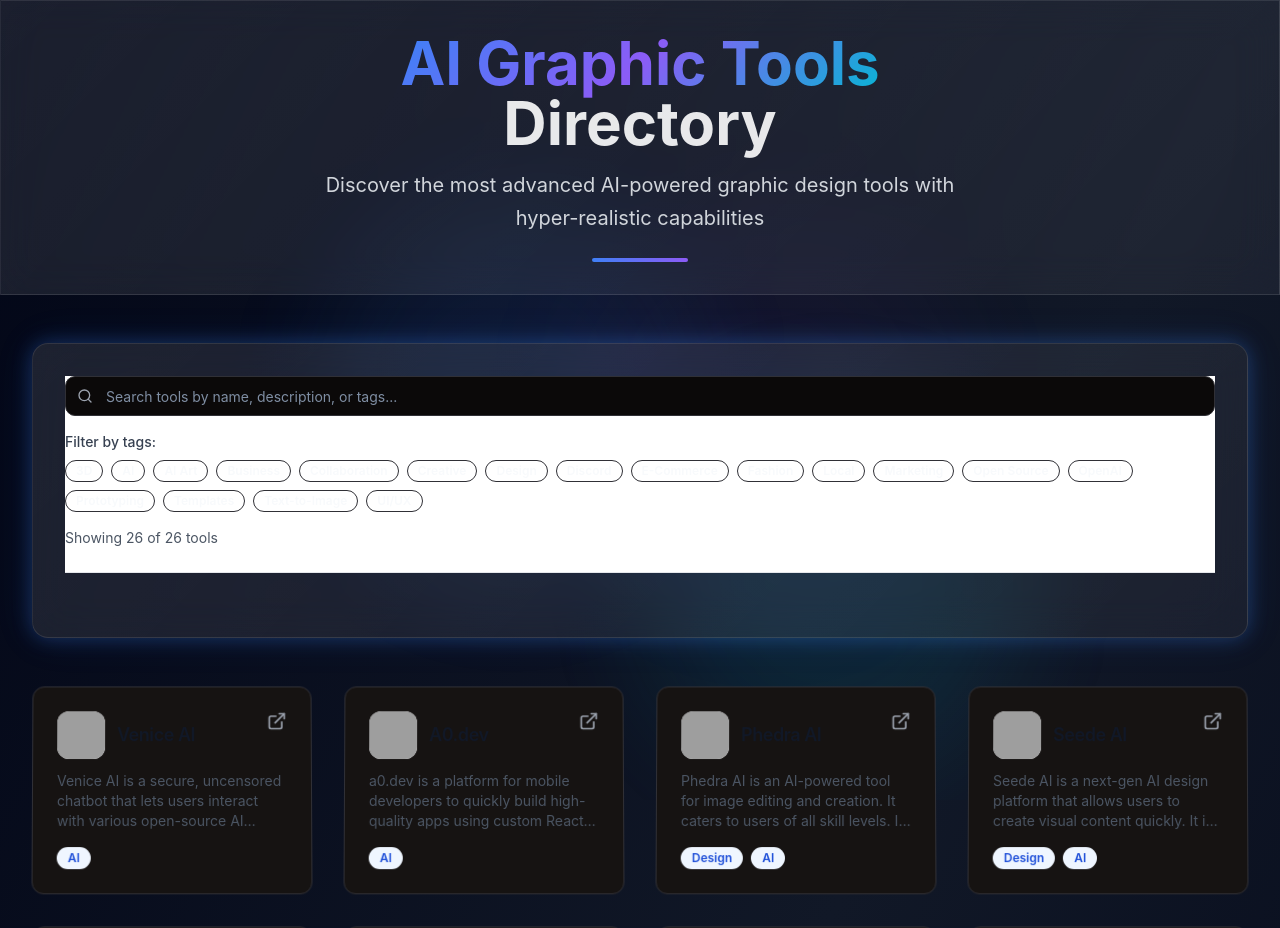
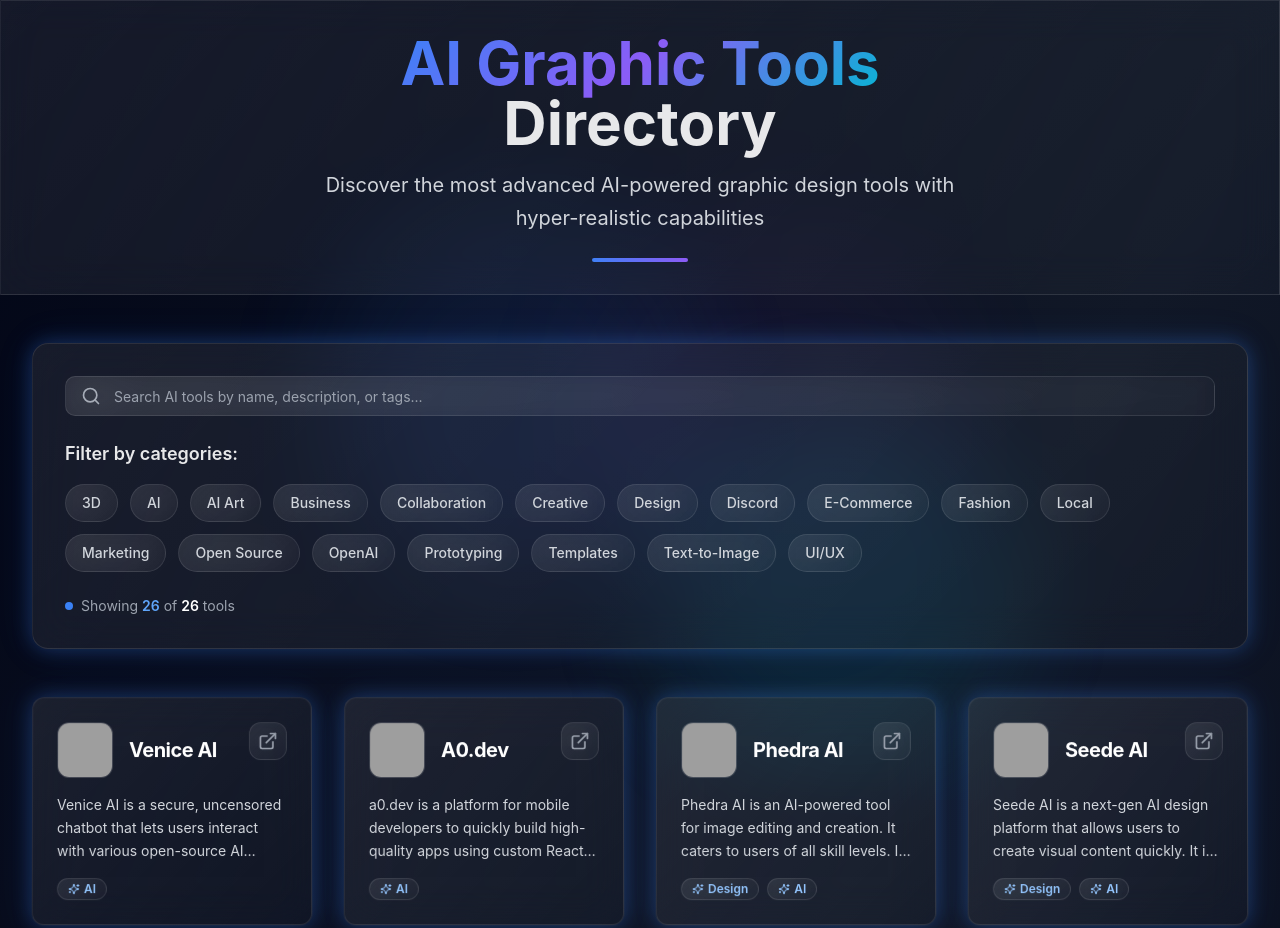
Before and after one commit to Matanza00/AI-Graphic-Repositories, a React (Vite) app: page / in a window 1280 px wide. Shown: the top 928 px of the page. Built offline with nearby package versions, Linux system fonts and the light colour scheme; grey boxes are pictures that could not be loaded.

Commit message:
Refactor: Improve dark theme and UI/UX
- Removed white backgrounds.
- Applied dark theme to search and filter sections.
- Improved overall user experience.

```diff
--- a/src/components/SearchFilter.tsx
+++ b/src/components/SearchFilter.tsx
@@ -82,46 +82,45 @@ const SearchFilter: React.FC<SearchFilterProps> = ({ tools, onFilteredToolsChang
   const toolsCount = tools ? tools.length : 0;
 
   return (
-    <div className="sticky top-0 z-10 bg-white dark:bg-gray-900 border-b border-gray-200 dark:border-gray-700 pb-6 mb-8">
-      <div className="space-y-4">
+    <div className="space-y-6">
       {/* Search Input */}
       <div className="relative">
-          <Search className="absolute left-3 top-1/2 transform -translate-y-1/2 text-gray-400 w-4 h-4" />
+        <Search className="absolute left-4 top-1/2 transform -translate-y-1/2 text-gray-400 w-5 h-5" />
         <Input
           type="text"
-            placeholder="Search tools by name, description, or tags..."
+          placeholder="Search AI tools by name, description, or tags..."
           value={searchTerm}
           onChange={(e) => setSearchTerm(e.target.value)}
-            className="pl-10 pr-4 py-2 w-full"
+          className="pl-12 pr-4 py-4 w-full text-lg glass-effect border-white/20 bg-white/5 text-white placeholder:text-gray-400 focus:border-blue-500/50 focus:ring-blue-500/20"
         />
       </div>
 
       {/* Tag Filters */}
-        <div className="space-y-2">
+      <div className="space-y-4">
         <div className="flex items-center justify-between">
-            <h3 className="text-sm font-medium text-gray-700 dark:text-gray-300">
-              Filter by tags:
+          <h3 className="text-lg font-semibold text-white/90">
+            Filter by categories:
           </h3>
           {(searchTerm || selectedTags.length > 0) && (
             <button
               onClick={clearFilters}
-                className="text-sm text-blue-600 hover:text-blue-800 dark:text-blue-400 dark:hover:text-blue-300 flex items-center gap-1"
+              className="text-sm text-blue-400 hover:text-blue-300 flex items-center gap-2 px-3 py-1 rounded-lg glass-effect border border-white/10 hover:border-blue-500/30 transition-all duration-200"
             >
-                <X className="w-3 h-3" />
+              <X className="w-4 h-4" />
               Clear filters
             </button>
           )}
         </div>
 
-          <div className="flex flex-wrap gap-2">
+        <div className="flex flex-wrap gap-3">
           {allTags.map((tag) => (
             <Badge
               key={tag}
               variant={selectedTags.includes(tag) ? "default" : "outline"}
-                className={`cursor-pointer transition-colors ${
+              className={`cursor-pointer transition-all duration-200 px-4 py-2 text-sm font-medium ${
                 selectedTags.includes(tag)
-                    ? 'bg-blue-600 text-white hover:bg-blue-700'
-                    : 'hover:bg-gray-100 dark:hover:bg-gray-800'
+                  ? 'bg-gradient-to-r from-blue-600 to-purple-600 text-white border-transparent glow-blue hover:from-blue-500 hover:to-purple-500'
+                  : 'glass-effect border-white/20 text-gray-300 hover:border-blue-500/50 hover:text-white hover:bg-white/10'
               }`}
               onClick={() => toggleTag(tag)}
             >
@@ -132,15 +131,17 @@ const SearchFilter: React.FC<SearchFilterProps> = ({ tools, onFilteredToolsChang
       </div>
 
       {/* Results Count */}
-        <div className="text-sm text-gray-600 dark:text-gray-400">
-          Showing {filteredTools.length} of {toolsCount} tools
+      <div className="text-gray-400 text-sm flex items-center gap-2">
+        <div className="w-2 h-2 bg-blue-500 rounded-full animate-pulse"></div>
+        <span>
+          Showing <span className="text-blue-400 font-semibold">{filteredTools.length}</span> of <span className="text-white font-semibold">{toolsCount}</span> tools
           {searchTerm && (
-            <span> for "{searchTerm}"</span>
+            <span className="text-gray-300"> for "<span className="text-blue-400">{searchTerm}</span>"</span>
           )}
           {selectedTags.length > 0 && (
-            <span> with tags: {selectedTags.join(', ')}</span>
+            <span className="text-gray-300"> with categories: <span className="text-purple-400">{selectedTags.join(', ')}</span></span>
           )}
-        </div>
+        </span>
       </div>
     </div>
   );
--- a/src/components/ToolCard.tsx
+++ b/src/components/ToolCard.tsx
@@ -3,7 +3,7 @@ import React from 'react';
 import { Link } from 'react-router-dom';
 import { Card, CardContent, CardHeader, CardTitle } from '@/components/ui/card';
 import { Badge } from '@/components/ui/badge';
-import { ExternalLink } from 'lucide-react';
+import { ExternalLink, Sparkles } from 'lucide-react';
 import { AspectRatio } from '@/components/ui/aspect-ratio';
 import { Tool } from '@/types/tool';
 
@@ -14,11 +14,11 @@ interface ToolCardProps {
 const ToolCard: React.FC<ToolCardProps> = ({ tool }) => {
   return (
     <Link to={`/tools/${tool.slug}`} className="block h-full">
-      <Card className="group hover:shadow-lg transition-all duration-200 cursor-pointer h-full">
-        <CardHeader className="pb-3">
+      <Card className="group glass-effect border-white/10 hover:border-blue-500/30 transition-all duration-300 cursor-pointer h-full glow-blue hover:glow-purple bg-transparent backdrop-blur-xl">
+        <CardHeader className="pb-4">
           <div className="flex items-start justify-between">
-            <div className="flex items-center space-x-3">
-              <div className="w-12 h-12 rounded-lg overflow-hidden bg-gray-100 dark:bg-gray-800 flex-shrink-0">
+            <div className="flex items-center space-x-4">
+              <div className="w-14 h-14 rounded-xl overflow-hidden bg-gradient-to-br from-gray-800/50 to-gray-900/50 flex-shrink-0 glass-effect border border-white/10">
                 <AspectRatio ratio={1}>
                   <img
                     src={tool.logoUrl}
@@ -28,7 +28,7 @@ const ToolCard: React.FC<ToolCardProps> = ({ tool }) => {
                 </AspectRatio>
               </div>
               <div className="min-w-0 flex-1">
-                <CardTitle className="text-lg font-semibold text-gray-900 dark:text-white group-hover:text-blue-600 dark:group-hover:text-blue-400 transition-colors">
+                <CardTitle className="text-xl font-bold text-white group-hover:text-gradient transition-all duration-300">
                   {tool.name}
                 </CardTitle>
               </div>
@@ -37,7 +37,7 @@ const ToolCard: React.FC<ToolCardProps> = ({ tool }) => {
               href={tool.link}
               target="_blank"
               rel="noopener noreferrer"
-              className="text-gray-400 hover:text-gray-600 dark:hover:text-gray-300 transition-colors"
+              className="text-gray-400 hover:text-blue-400 transition-colors p-2 rounded-lg glass-effect border border-white/10 hover:border-blue-500/30"
               onClick={(e) => e.stopPropagation()}
             >
               <ExternalLink className="w-5 h-5" />
@@ -45,8 +45,8 @@ const ToolCard: React.FC<ToolCardProps> = ({ tool }) => {
           </div>
         </CardHeader>
 
-        <CardContent className="pt-0">
-          <p className="text-gray-600 dark:text-gray-300 text-sm mb-4 line-clamp-3">
+        <CardContent className="pt-0 space-y-4">
+          <p className="text-gray-300 text-sm leading-relaxed line-clamp-3">
             {tool.description}
           </p>
 
@@ -55,8 +55,9 @@ const ToolCard: React.FC<ToolCardProps> = ({ tool }) => {
               <Badge
                 key={tag}
                 variant="secondary"
-                className="text-xs bg-blue-50 text-blue-700 hover:bg-blue-100 dark:bg-blue-900/20 dark:text-blue-300 dark:hover:bg-blue-900/30"
+                className="text-xs glass-effect border-white/20 text-blue-300 hover:text-white bg-blue-500/10 hover:bg-blue-500/20 transition-all duration-200"
               >
+                <Sparkles className="w-3 h-3 mr-1" />
                 {tag}
               </Badge>
             ))}
--- a/src/index.css
+++ b/src/index.css
@@ -92,14 +92,26 @@
   body {
     @apply bg-gradient-to-br from-slate-950 via-gray-900 to-slate-950 text-foreground;
     font-family: 'Inter', -apple-system, BlinkMacSystemFont, sans-serif;
+    background-attachment: fixed;
+  }
+
+  html {
+    background: linear-gradient(135deg, #0f0f23 0%, #1a1a2e 25%, #16213e 50%, #0f0f23 75%, #1a1a2e 100%);
+    background-attachment: fixed;
   }
 }
 
 @layer utilities {
   .glass-effect {
-    background: linear-gradient(135deg, rgba(255, 255, 255, 0.1), rgba(255, 255, 255, 0.05));
+    background: linear-gradient(135deg, rgba(255, 255, 255, 0.08), rgba(255, 255, 255, 0.02));
     backdrop-filter: blur(20px);
     border: 1px solid rgba(255, 255, 255, 0.1);
+  }
+
+  .glass-effect-strong {
+    background: linear-gradient(135deg, rgba(255, 255, 255, 0.12), rgba(255, 255, 255, 0.04));
+    backdrop-filter: blur(30px);
+    border: 1px solid rgba(255, 255, 255, 0.15);
   }
 
   .glow-blue {
@@ -110,18 +122,29 @@
     box-shadow: 0 0 20px rgba(147, 51, 234, 0.3), 0 0 40px rgba(147, 51, 234, 0.1);
   }
 
+  .glow-cyan {
+    box-shadow: 0 0 20px rgba(6, 182, 212, 0.3), 0 0 40px rgba(6, 182, 212, 0.1);
+  }
+
   .card-3d {
-    transform: perspective(1000px) rotateX(2deg);
-    transition: all 0.3s cubic-bezier(0.4, 0, 0.2, 1);
+    transform: perspective(1000px) rotateX(1deg);
+    transition: all 0.4s cubic-bezier(0.4, 0, 0.2, 1);
   }
 
   .card-3d:hover {
-    transform: perspective(1000px) rotateX(0deg) translateY(-8px);
-    box-shadow: 0 25px 50px -12px rgba(0, 0, 0, 0.5), 0 0 30px rgba(59, 130, 246, 0.2);
+    transform: perspective(1000px) rotateX(0deg) translateY(-12px);
+    box-shadow: 0 30px 60px -12px rgba(0, 0, 0, 0.6), 0 0 40px rgba(59, 130, 246, 0.3);
   }
 
   .text-gradient {
     background: linear-gradient(135deg, #3b82f6, #8b5cf6, #06b6d4);
+    -webkit-background-clip: text;
+    -webkit-text-fill-color: transparent;
+    background-clip: text;
+  }
+
+  .text-gradient-purple {
+    background: linear-gradient(135deg, #8b5cf6, #d946ef, #06b6d4);
     -webkit-background-clip: text;
     -webkit-text-fill-color: transparent;
     background-clip: text;
@@ -155,4 +178,29 @@
     mask: linear-gradient(#fff 0 0) content-box, linear-gradient(#fff 0 0);
     mask-composite: xor;
   }
+
+  .floating {
+    animation: floating 6s ease-in-out infinite;
+  }
+
+  @keyframes floating {
+    0%, 100% { transform: translateY(0px); }
+    50% { transform: translateY(-20px); }
+  }
+
+  .dark-card {
+    background: linear-gradient(135deg, rgba(15, 15, 35, 0.8), rgba(26, 26, 46, 0.6));
+    border: 1px solid rgba(255, 255, 255, 0.1);
+    backdrop-filter: blur(20px);
+  }
+
+  .dark-input {
+    background: linear-gradient(135deg, rgba(255, 255, 255, 0.05), rgba(255, 255, 255, 0.02));
+    border: 1px solid rgba(255, 255, 255, 0.15);
+    color: white;
+  }
+
+  .dark-input::placeholder {
+    color: rgba(255, 255, 255, 0.5);
+  }
 }
```
Lines whose indentation alone changed are shown as unchanged.
